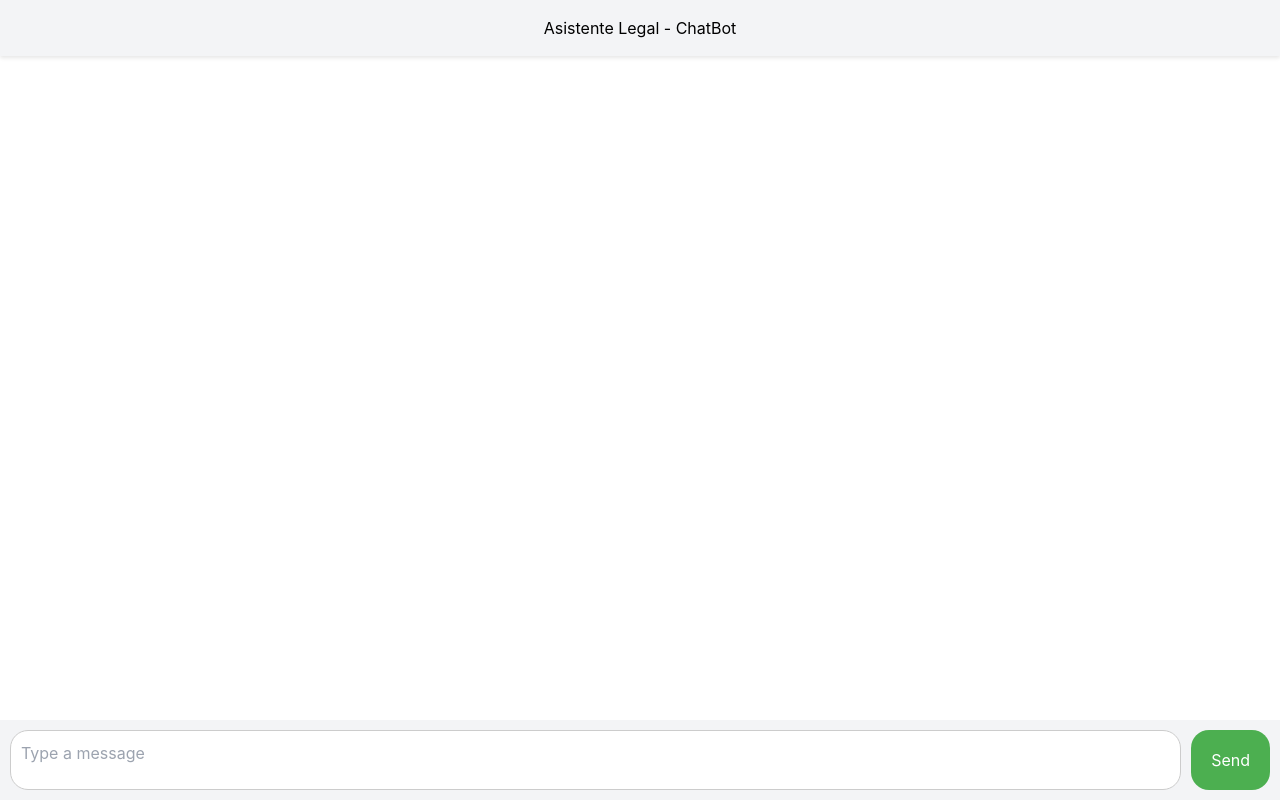
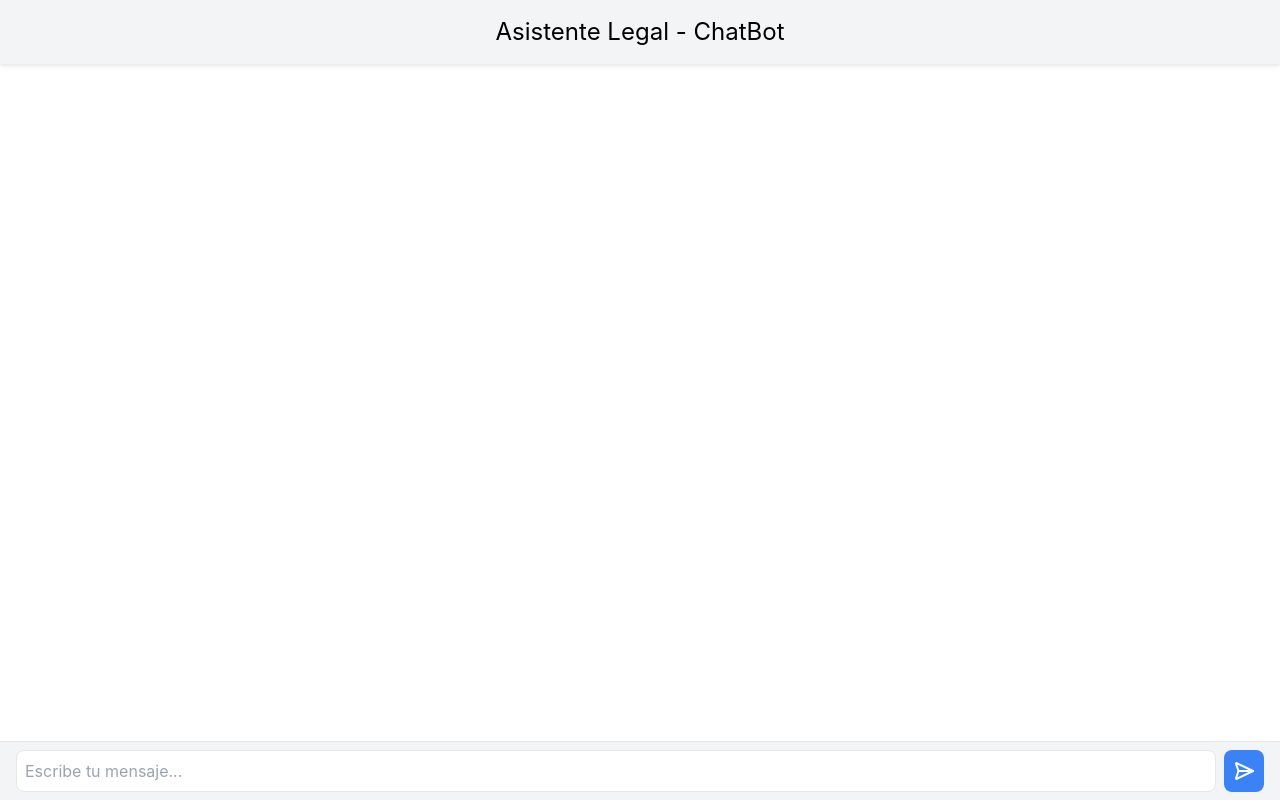
Before and after one commit to matardy/chat-help-frontend, a Vue app: page / in a window 1280 px wide. Built offline with nearby package versions, Linux system fonts and the light colour scheme.

Commit message:
feat(HatInterface.vue): add a new interface into chat

```diff
--- a/src/components/ChatInterface.vue
+++ b/src/components/ChatInterface.vue
@@ -1,38 +1,59 @@
 <template>
   <div class="chat-container">
     <header class="header">
-      <h1>Asistente Legal - ChatBot</h1>
+      <h1 class="text-2xl">Asistente Legal - ChatBot</h1>
     </header>
+    <!-- MESSAGES -->
     <main class="chat-display">
       <div
-        class="message"
+        class="message bg-blue-500 text-white p-2 rounded-lg max-w-xs"
         :class="{ user: msg.isUser, bot: !msg.isUser }"
         v-for="(msg, index) in messages"
-        :key="index" >
-
+        :key="index"
+      >
         <p v-html="formatMessage(msg.text)"></p>
-
       </div>
     </main>
-    <div class="input-area">
-      <textarea
+    <!-- BUTTON -->
+    <div class="flex px-4 py-2 bg-gray-100 border-t">
+      <input
+        type="text"
+        class="w-full p-2 border rounded-lg focus:outline-none focus:ring-2 focus:ring-blue-500"
+        placeholder="Escribe tu mensaje..."
         v-model="newMessage"
-        class="message-input"
-        placeholder="Type a message"
         rows="1"
         @keyup.enter.prevent="handleEnter"
-        ></textarea>
-      <button @click="sendMessage" class="send-button">Send</button>
+      />
+      <button
+        @click="sendMessage"
+        class="ml-2 p-2 bg-blue-500 text-white rounded-lg hover:bg-blue-600"
+      >
+        <svg
+          xmlns="http://www.w3.org/2000/svg"
+          width="24"
+          height="24"
+          viewBox="0 0 24 24"
+          fill="none"
+          stroke="currentColor"
+          stroke-width="2"
+          stroke-linecap="round"
+          stroke-linejoin="round"
+          class="icon icon-tabler icons-tabler-outline icon-tabler-send-2"
+        >
+          <path stroke="none" d="M0 0h24v24H0z" fill="none" />
+          <path
+            d="M4.698 4.034l16.302 7.966l-16.302 7.966a.503 .503 0 0 1 -.546 -.124a.555 .555 0 0 1 -.12 -.568l2.468 -7.274l-2.468 -7.274a.555 .555 0 0 1 .12 -.568a.503 .503 0 0 1 .546 -.124z"
+          />
+          <path d="M6.5 12h14.5" />
+        </svg>
+      </button>
     </div>
   </div>
 </template>
 
 <script>
-import { ref } from 'vue';
-import { sendMessageToBot } from '../services/apiService';
-
-
-
+import { ref } from 'vue'
+import { sendMessageToBot } from '../services/apiService'
 
 export default {
   setup() {
@@ -40,45 +61,46 @@ export default {
     const messages = ref([])
 
     const formatMessage = (text) => {
+      if (typeof text !== 'string') {
+        return text
+      }
       // Replace markdown-like bold syntax with HTML <strong> tags
-      let formattedText = text.replace(/\*\*(.*?)\*\*/g, '<strong>$1</strong>');
+      let formattedText = text.replace(/\*\*(.*?)\*\*/g, '<strong>$1</strong>')
       // Replace newlines with HTML <br> tags
-      formattedText = formattedText.replace(/\n/g, '<br>');
-      return formattedText;
-    };
+      formattedText = formattedText.replace(/\n/g, '<br>')
+      return formattedText
+    }
 
     const sendMessage = async () => {
       // delete messages first
 
-      const trimmedMessage = newMessage.value.trim();
+      const trimmedMessage = newMessage.value.trim()
       if (trimmedMessage) {
-        messages.value.push({ text: trimmedMessage ,isUser: true});
-        newMessage.value = '';
+        messages.value.push({ text: trimmedMessage, isUser: true })
+        newMessage.value = ''
 
         try {
-            const botResponse = await sendMessageToBot(trimmedMessage);
-            messages.value.push({ text: botResponse.response, isUser: false });
+          const botResponse = await sendMessageToBot(trimmedMessage)
+          messages.value.push({ text: botResponse.response.answer, isUser: false })
         } catch (error) {
-            messages.value.push({ text: 'Error al conectar con el bot', isUser: false });
+          messages.value.push({ text: 'Error al conectar con el bot', isUser: false })
         }
-
-
       }
-    };
+    }
 
     // Handle shift+enter
     const handleEnter = (event) => {
       if (event.shiftKey) {
         // Allow Shift+Enter to insert a new line without sending the message
-        event.preventDefault();
+        event.preventDefault()
       } else {
         // Prevent the default enter behavior and send the message
-        event.preventDefault();
-        sendMessage();
+        event.preventDefault()
+        sendMessage()
       }
-    };
+    }
 
-    return { newMessage, messages, sendMessage, handleEnter, formatMessage}
+    return { newMessage, messages, sendMessage, handleEnter, formatMessage }
   }
 }
 </script>
@@ -116,7 +138,8 @@ export default {
   min-width: 20%; /* Minimum width for very short messages */
 }
 
-.user, .bot {
+.user,
+.bot {
   background-color: #e5e7eb;
   float: right; /* Aligns user messages to the right */
   color: #333; /* Text color for better readability */
@@ -146,7 +169,6 @@ export default {
   overflow: hidden;
 }
 
-
 .send-button {
   padding: 10px 20px;
   background-color: #4caf50;
```
Also changed, not shown: src/App.vue (line endings or trailing spaces), src/main.js (line endings or trailing spaces).
